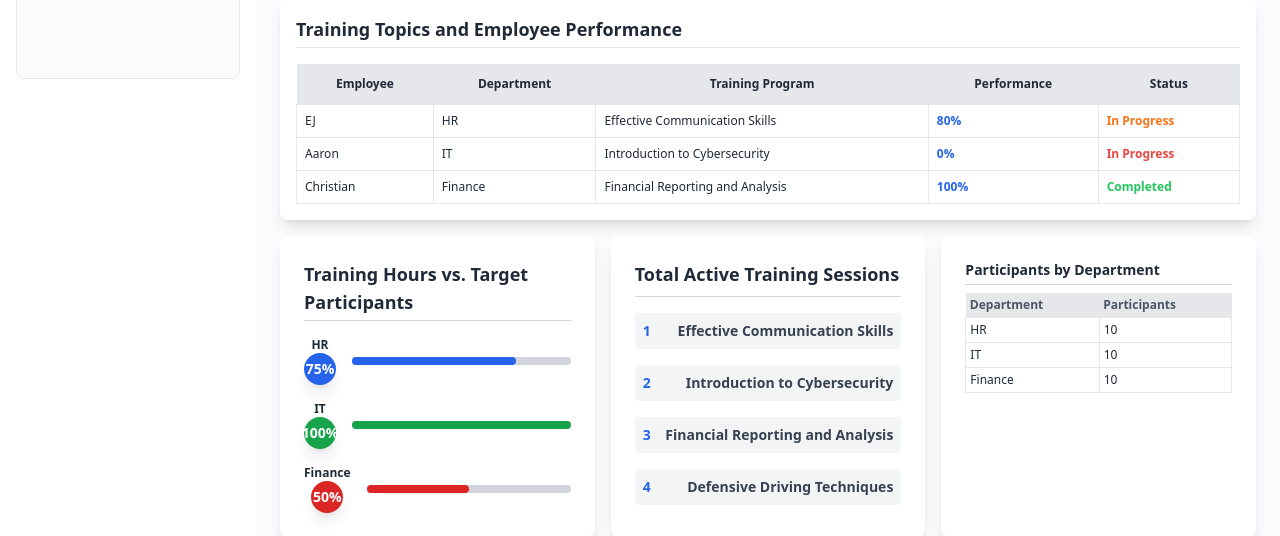
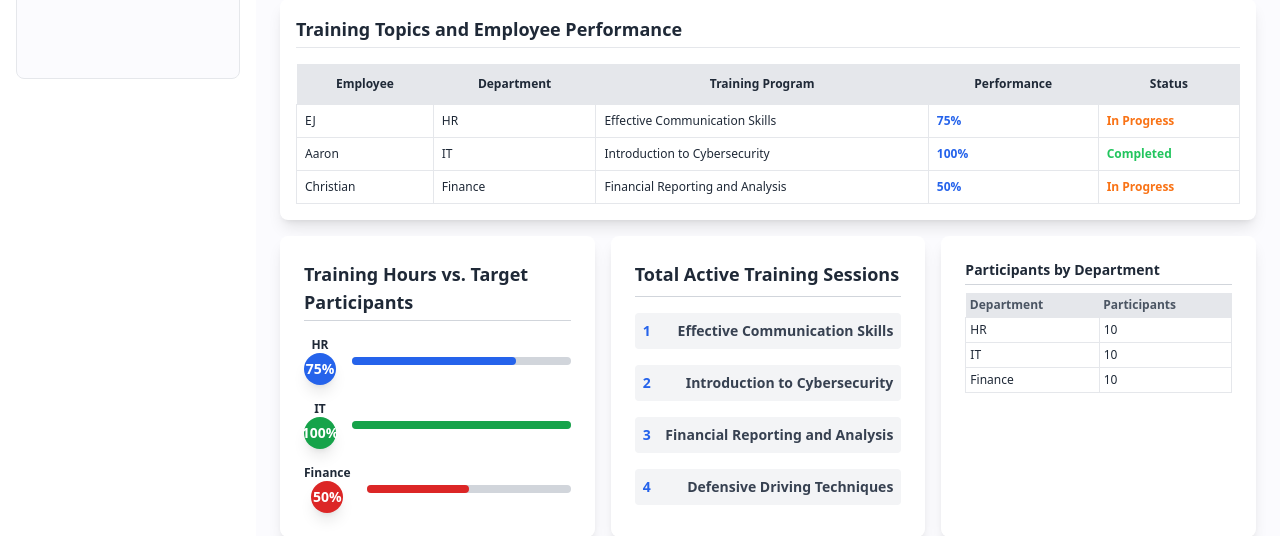
Before and after one commit to EJ657/hr2, a PHP site: page /dashboard.php in a window 1280 px wide. Shown: the part 737-1273 px from the top of the page. Run offline with PHP 8.4, Linux system fonts and the light colour scheme; the visitor is signed in with stand-in values (Sample User, id 1); some libraries are stand-ins or nearby versions.

Commit message:
dashboard adjustments

```diff
--- a/dashboard.php
+++ b/dashboard.php
@@ -113,22 +113,22 @@ checkAuth(); // Call the function to check if user is authenticated
                             <td class="border p-2">EJ</td>
                             <td class="border p-2">HR</td>
                             <td class="border p-2">Effective Communication Skills</td>
-                            <td class="border p-2 font-semibold text-blue-600">80%</td>
+                            <td class="border p-2 font-semibold text-blue-600">75%</td>
                             <td class="border p-2"><span class="text-orange-500 font-semibold">In Progress</span></td>
                         </tr>
                         <tr class="hover:bg-gray-100 transition-colors">
                             <td class="border p-2">Aaron</td>
                             <td class="border p-2">IT</td>
                             <td class="border p-2">Introduction to Cybersecurity</td>
-                            <td class="border p-2 font-semibold text-blue-600">0%</td>
-                            <td class="border p-2"><span class="text-red-500 font-semibold">In Progress</span></td>
+                            <td class="border p-2 font-semibold text-blue-600">100%</td>
+                            <td class="border p-2"><span class="text-green-500 font-semibold">Completed</span></td>
                         </tr>
                         <tr class="hover:bg-gray-100 transition-colors">
                             <td class="border p-2">Christian</td>
                             <td class="border p-2">Finance</td>
                             <td class="border p-2">Financial Reporting and Analysis</td>
-                            <td class="border p-2 font-semibold text-blue-600">100%</td>
-                            <td class="border p-2"><span class="text-green-500 font-semibold">Completed</span></td>
+                            <td class="border p-2 font-semibold text-blue-600">50%</td>
+                            <td class="border p-2"><span class="text-orange-500 font-semibold">In Progress</span></td>
                         </tr>
                     </tbody>
                 </table>
```
